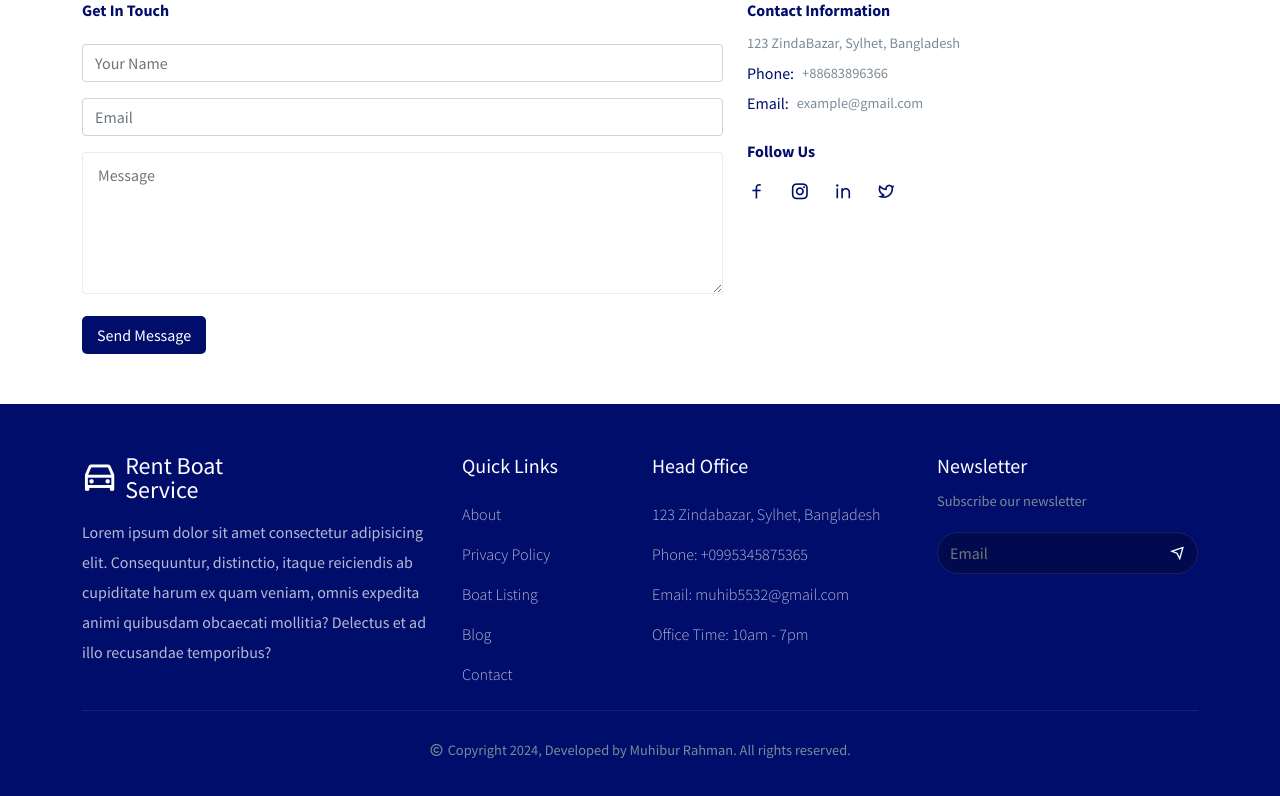
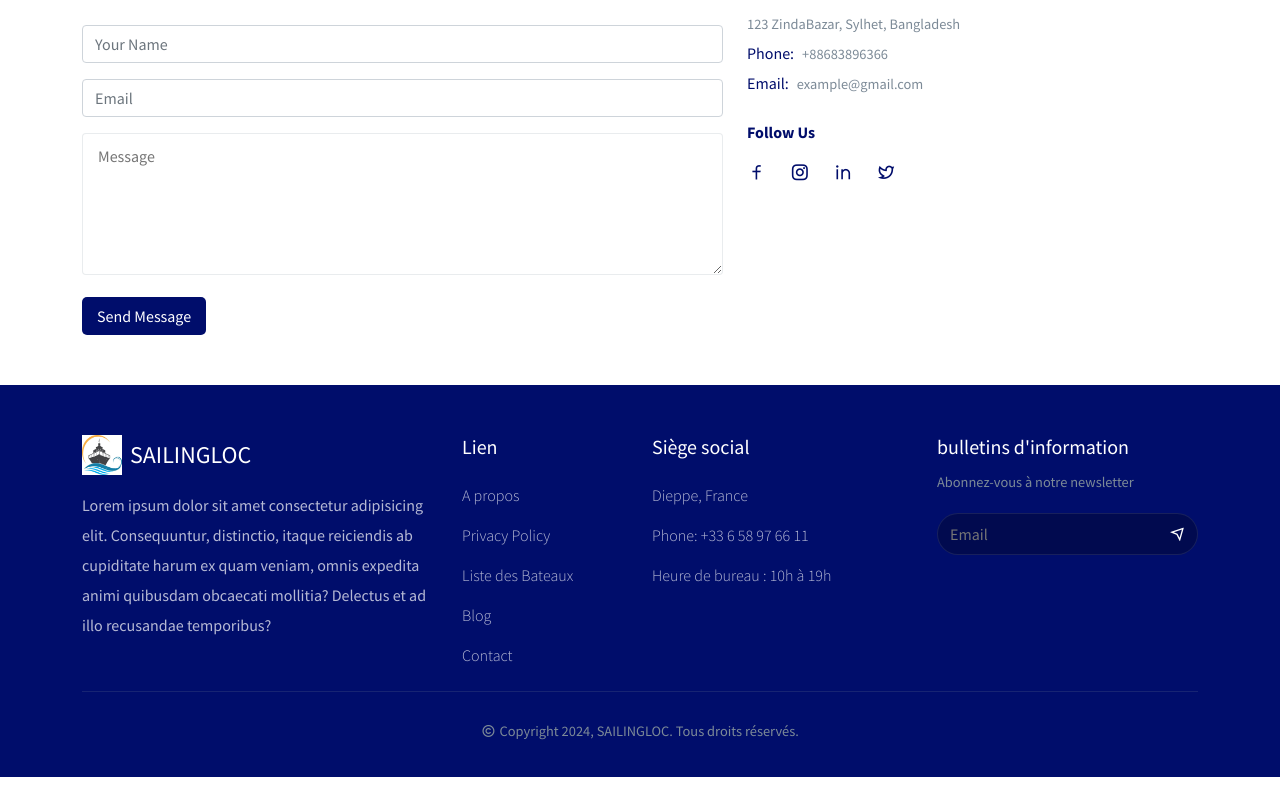
Before and after one commit to gladys18/cdp-f23-g10, a React (Create React App) app: page /contact in a window 1280 px wide. Shown: the part 542-1338 px from the top of the page. Built offline with nearby package versions, Linux system fonts and the light colour scheme.

Commit message:
first-commit

```diff
--- a/src/components/Footer/Footer.jsx
+++ b/src/components/Footer/Footer.jsx
@@ -1,5 +1,5 @@
 import React from "react";
-
+import logo from "../../assets/all-images/logo-2.jpg"
 import { Container, Row, Col, ListGroup, ListGroupItem } from "reactstrap";
 import { Link } from "react-router-dom";
 import "../../styles/footer.css";
@@ -7,7 +7,7 @@ import "../../styles/footer.css";
 const quickLinks = [
   {
     path: "/about",
-    display: "About",
+    display: "A propos",
   },
 
   {
@@ -17,7 +17,7 @@ const quickLinks = [
 
   {
     path: "/cars",
-    display: "Boat Listing",
+    display: "Liste des Bateaux",
   },
   {
     path: "/blogs",
@@ -41,10 +41,7 @@ const Footer = () => {
             <div className="logo footer__logo">
               <h1>
                 <Link to="/home" className=" d-flex align-items-center gap-2">
-                  <i class="ri-car-line"></i>
-                  <span>
-                    Rent Boat <br /> Service
-                  </span>
+                <img src={logo} style={{width:"40px", height:"40px"}} /> <span  className="color-white">SAILINGLOC</span>
                 </Link>
               </h1>
             </div>
@@ -58,7 +55,7 @@ const Footer = () => {
 
           <Col lg="2" md="4" sm="6">
             <div className="mb-4">
-              <h5 className="footer__link-title">Quick Links</h5>
+              <h5 className="footer__link-title">Lien</h5>
               <ListGroup>
                 {quickLinks.map((item, index) => (
                   <ListGroupItem key={index} className="p-0 mt-3 quick__link">
@@ -71,20 +68,20 @@ const Footer = () => {
 
           <Col lg="3" md="4" sm="6">
             <div className="mb-4">
-              <h5 className="footer__link-title mb-4">Head Office</h5>
-              <p className="office__info">123 Zindabazar, Sylhet, Bangladesh</p>
-              <p className="office__info">Phone: +0995345875365</p>
+              <h5 className="footer__link-title mb-4">Siège social</h5>
+              <p className="office__info">Dieppe, France</p>
+              <p className="office__info">Phone: +33 6 58 97 66 11</p>
 
-              <p className="office__info">Email: muhib5532@gmail.com</p>
+              {/* <p className="office__info">Email: muhib5532@gmail.com</p> */}
 
-              <p className="office__info">Office Time: 10am - 7pm</p>
+              <p className="office__info">Heure de bureau : 10h à 19h</p>
             </div>
           </Col>
 
           <Col lg="3" md="4" sm="12">
             <div className="mb-4">
-              <h5 className="footer__link-title">Newsletter</h5>
-              <p className="section__description">Subscribe our newsletter</p>
+              <h5 className="footer__link-title">bulletins d'information</h5>
+              <p className="section__description">Abonnez-vous à notre newsletter</p>
               <div className="newsletter">
                 <input type="email" placeholder="Email" />
                 <span>
@@ -97,8 +94,7 @@ const Footer = () => {
           <Col lg="12">
             <div className="footer__bottom">
               <p className="section__description d-flex align-items-center justify-content-center gap-1 pt-4">
-                <i class="ri-copyright-line"></i>Copyright {year}, Developed by
-                Muhibur Rahman. All rights reserved.
+                <i class="ri-copyright-line"></i>Copyright {year}, SAILINGLOC. Tous droits réservés.
               </p>
             </div>
           </Col>
--- a/src/components/Header/Header.jsx
+++ b/src/components/Header/Header.jsx
@@ -85,7 +85,7 @@ const Header = () => {
                 </span>
                 <div className="header__location-content">
                   <h4>France</h4>
-                  <h6>Saint-Denis, ile-de-france, France</h6>
+                  <h6>Dieppe, France</h6>
                 </div>
               </div>
             </Col>
@@ -110,7 +110,7 @@ const Header = () => {
             >
               <button className="header__btn btn ">
                 <Link to="/contact">
-                  <i class="ri-phone-line"></i> Request a call
+                  <i class="ri-phone-line"></i> Contactez-Nous
                 </Link>
               </button>
             </Col>
--- a/src/components/UI/AboutSection.jsx
+++ b/src/components/UI/AboutSection.jsx
@@ -17,15 +17,10 @@ const AboutSection = ({ aboutClass }) => {
         <Row>
           <Col lg="6" md="6">
             <div className="about__section-content">
-              <h4 className="section__subtitle">About Us</h4>
-              <h2 className="section__title">Welcome to boat rent service</h2>
+              <h4 className="section__subtitle">À propos de nous</h4>
+              <h2 className="section__title">Bienvenue chez SAILINGLOC</h2>
               <p className="section__description">
-                Lorem ipsum dolor sit amet consectetur, adipisicing elit.
-                Voluptatum blanditiis esse accusantium dignissimos labore
-                laborum. Veniam, corporis mollitia temporibus, in quaerat vero
-                deleniti amet dolorem repudiandae, pariatur nam dolore! Impedit
-                neque sit ad temporibus quam similique dolor ipsam praesentium
-                sunt.
+              Chez Sailingloc , nous sommes passionnés par la voile et déterminés à partager cette passion avec nos clients. Forts d’expérience dans l’industrie maritime, nous avons créé notre entreprise pour offrir des expériences de navigation inoubliables à tous ceux qui cherchent à explorer les merveilles de l’océan. En tant que propriétaire, je met un point d’honneur à garantir que chaque voyage en mer avec nous soit non seulement sûr et confortable, mais aussi empreint de moments magiques et de découvertes inattendues. Nous sommes impatients de vous accueillir à bord et de vous aider à créer des souvenirs précieux sur les flots.
               </p>
 
               <div className="about__section-item d-flex align-items-center">
```
